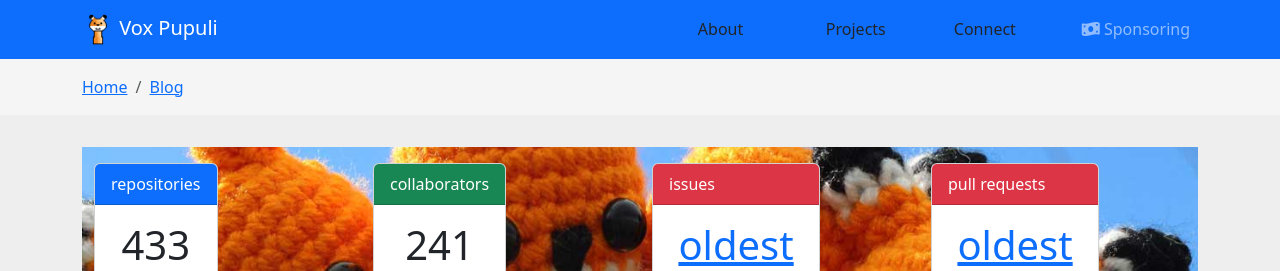
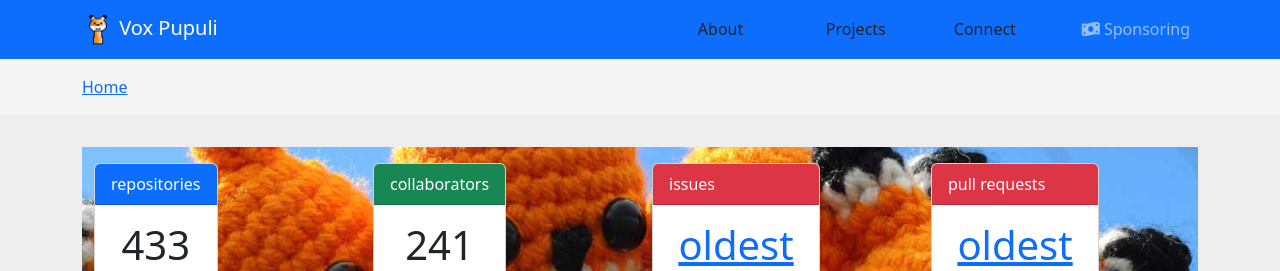
Before and after one commit to voxpupuli/voxpupuli.github.io, a Jekyll site: the page built from index.html, in a window 1280 px wide. Shown: the top 271 px of the page. Built offline with Jekyll 4.4.1, drawn with Linux system fonts in a browser that asks for light colours; nearby versions of some CDN libraries.

Commit message:
bring back breadcrumbs
- previous commit broke breadcrumbs for pages which include subsections,
  e.g., `openvox/index.md`
- bring back breadcrumbs
- detect when a breadcrumb is completely numeric and skip hyperlinking
- fix order of display of subsections and breadcrumbs

```diff
--- a/_includes/breadcrumbs.html
+++ b/_includes/breadcrumbs.html
@@ -2,9 +2,29 @@
 <nav aria-label="breadcrumb">
   <ol class="breadcrumb">
     <li class="breadcrumb-item"><a href="/">Home</a></li>
-    <li class="breadcrumb-item"><a href="/blog/">Blog</a></li>
-    {% for crumb in crumbs offset: 2 %}
-      <li class="breadcrumb-item active" aria-current="page">{{ crumb | replace:'-',' ' | remove:'.html' | capitalize }}</li>
+    {% for crumb in crumbs offset: 1 %}
+      {% assign stripped = crumb
+      | replace: '0', ''
+      | replace: '1', ''
+      | replace: '2', ''
+      | replace: '3', ''
+      | replace: '4', ''
+      | replace: '5', ''
+      | replace: '6', ''
+      | replace: '7', ''
+      | replace: '8', ''
+      | replace: '9', '' %}
+
+      {%- assign crumb_is_numeric = false -%}
+      {% if crumb != '' and stripped == '' %}
+      {%- assign crumb_is_numeric = true -%}
+      {% endif %}
+
+      {% if forloop.last or crumb_is_numeric %}
+        <li class="breadcrumb-item active" aria-current="page">{{ crumb | replace:'-',' ' | remove:'.html' | capitalize }}</li>
+      {% else %}
+        <li class="breadcrumb-item"><a href="{% assign crumb_limit = forloop.index | plus: 1 %}{% for crumb in crumbs limit: crumb_limit %}{{ crumb | append: '/' | replace:'without-plugin/','without-plugins/' }}{% endfor %}">{{ crumb | replace:'-',' ' | remove:'.html' | capitalize }}</a></li>
+      {% endif %}
     {% endfor %}
   </ol>
 </nav>
--- a/_includes/nav.html
+++ b/_includes/nav.html
@@ -37,10 +37,10 @@
   </div>
 </nav>
 
+<div class="container pt-3">
+  {% include breadcrumbs.html %}
+</div>
+
 {% if page.subsection %}
 {% include subsection.html %}
 {% endif %}
-
-<div class="container pt-3">
-  {% include breadcrumbs.html %}
-</div>
```
